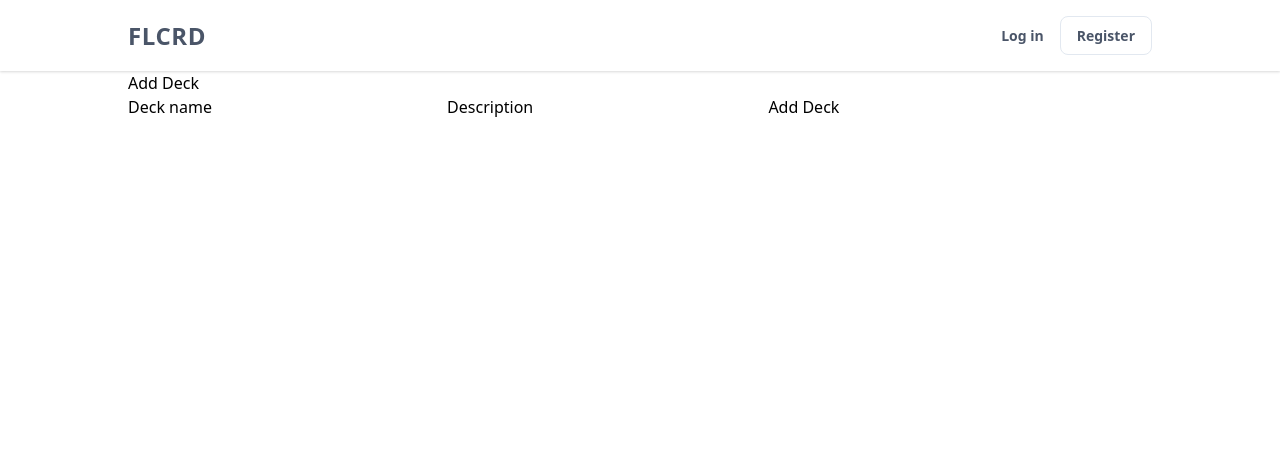
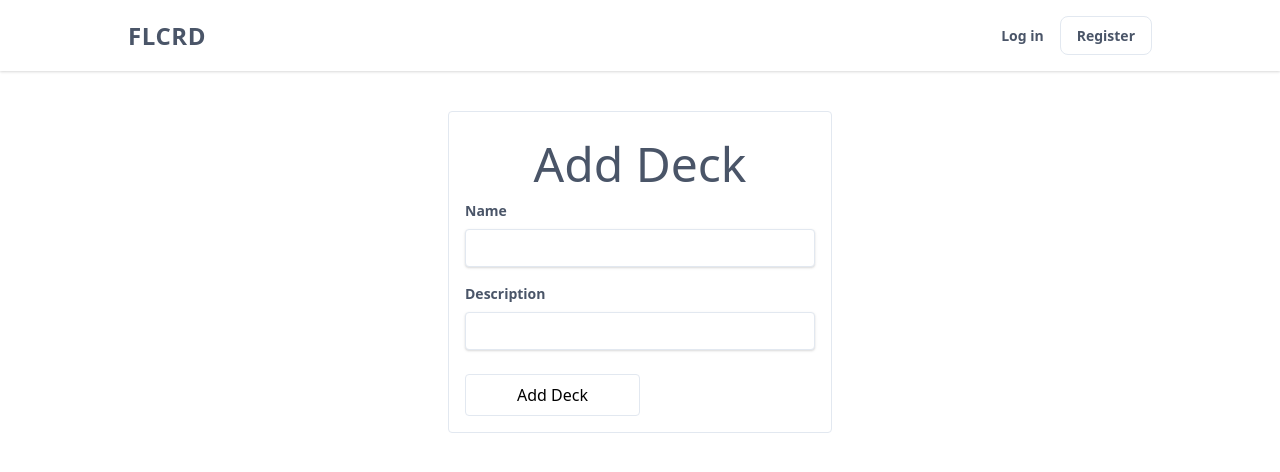
Before and after one commit to alvox/flcrd-client-web, a Vue app: page /add-deck in a window 1280 px wide. Shown: the top 472 px of the page. Built offline with nearby package versions, Linux system fonts and the light colour scheme.

Commit message:
Pass deck name as an arg to the flashcards view.

```diff
--- a/src/components/AddDeck.vue
+++ b/src/components/AddDeck.vue
@@ -1,14 +1,18 @@
 <template>
-    <div class="mx-auto max-w-5xl">
-        <p>Add Deck</p>
+    <div class="mx-auto max-w-sm border rounded py-4 px-4 my-10">
+        <p class="text-5xl text-gray-700 text-center">Add Deck</p>
         <form @submit.prevent="AddDeck">
-            <label>Deck name
-                <input type="text" name="name" v-model="name">
-            </label>
-            <label>Description
-                <input type="text" name="description" v-model="description">
-            </label>
-            <button>Add Deck</button>
+            <div class="mb-4">
+                <label class="block text-gray-700 text-sm font-bold mb-2" for="name">Name</label>
+                <input class="shadow appearance-none border rounded w-full py-2 px-3 text-gray-700 leading-tight focus:outline-none focus:shadow-outline" id="name" type="text" v-model="name">
+            </div>
+            <div class="mb-6">
+                <label class="block text-gray-700 text-sm font-bold mb-2" for="description">Description</label>
+                <input class="shadow appearance-none border rounded w-full py-2 px-3 text-gray-700 leading-tight focus:outline-none focus:shadow-outline" id="description" type="text" v-model="description">
+            </div>
+            <div class="object-none object-center">
+                <button class="border rounded py-2 px-2 w-1/2">Add Deck</button>
+            </div>
         </form>
     </div>
 </template>
@@ -26,7 +30,8 @@
             AddDeck() {
                 let URL = "https://flashcards.rocks/v0/decks";
                 this.$http.post(URL, {name: this.name, description: this.description}).then(result => {
-                    this.$router.push({name: 'Index'})
+                    let deck = result.data;
+                    this.$router.push({name: 'Flashcards', params: {deck_id: deck.id, deck_name: deck.name}})
                 })
             }
         }
--- a/src/components/Flashcards.vue
+++ b/src/components/Flashcards.vue
@@ -1,5 +1,6 @@
 <template>
     <div class="flashcards mx-auto max-w-5xl">
+        <p>{{ deck_name }}</p>
         <div class="flex flex-wrap bg-gray-100 items-stretch">
             <div class="w-1/3 p-2 self-stretch" v-for="flashcard in flashcards" :key="flashcard.id">
                 <div class="flex-1 text-gray-700 bg-gray-200 rounded px-4 py-2 m-2 cursor-pointer hover:bg-gray-300">
@@ -14,6 +15,7 @@
 <script>
     export default {
         name: "Flashcards",
+        props: ['deck_name'],
         data() {
             return {
                 flashcards: []
--- a/src/components/Index.vue
+++ b/src/components/Index.vue
@@ -8,7 +8,7 @@
         </div>
         <div class="flex flex-wrap items-stretch">
             <div class="w-1/3 py-2 self-stretch" v-for="deck in decks" :key="deck.id">
-                <router-link :to="{name: 'Flashcards', params: {deck_id: deck.id}}">
+                <router-link :to="{name: 'Flashcards', params: {deck_id: deck.id, deck_name: deck.name}}">
                     <div class="flex-1 text-gray-700 bg-gray-200 rounded px-4 py-2 m-2 cursor-pointer hover:bg-gray-300">
                         <p class="text-2xl">{{ deck.name }}</p>
                         <p> {{ deck.description }}</p>
--- a/src/router.js
+++ b/src/router.js
@@ -23,7 +23,8 @@ export default new Router({
         {
             path: '/:deck_id/flashcards',
             name: 'Flashcards',
-            component: Flashcards
+            component: Flashcards,
+            props: true
         }
     ]
 })
```
